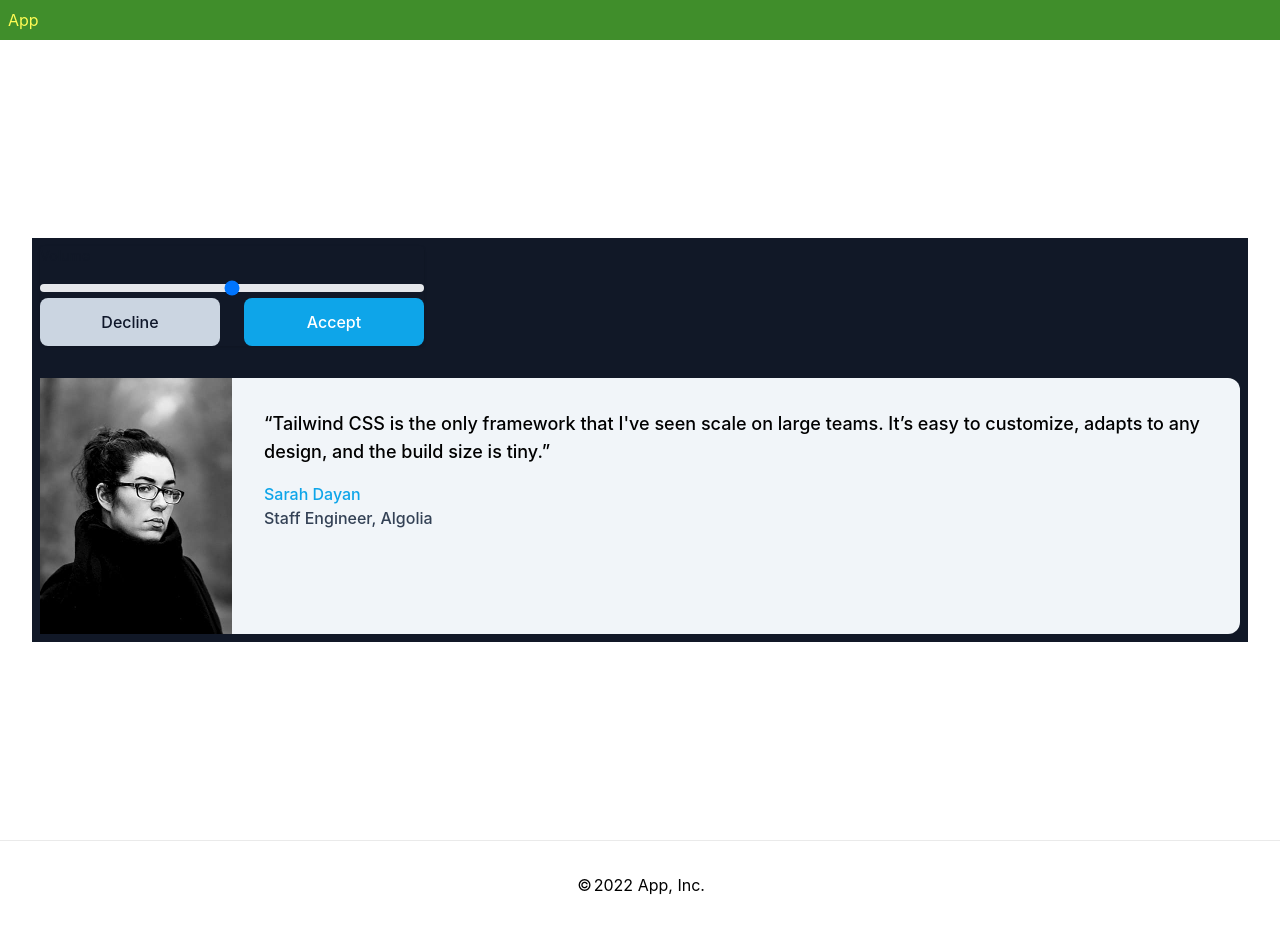
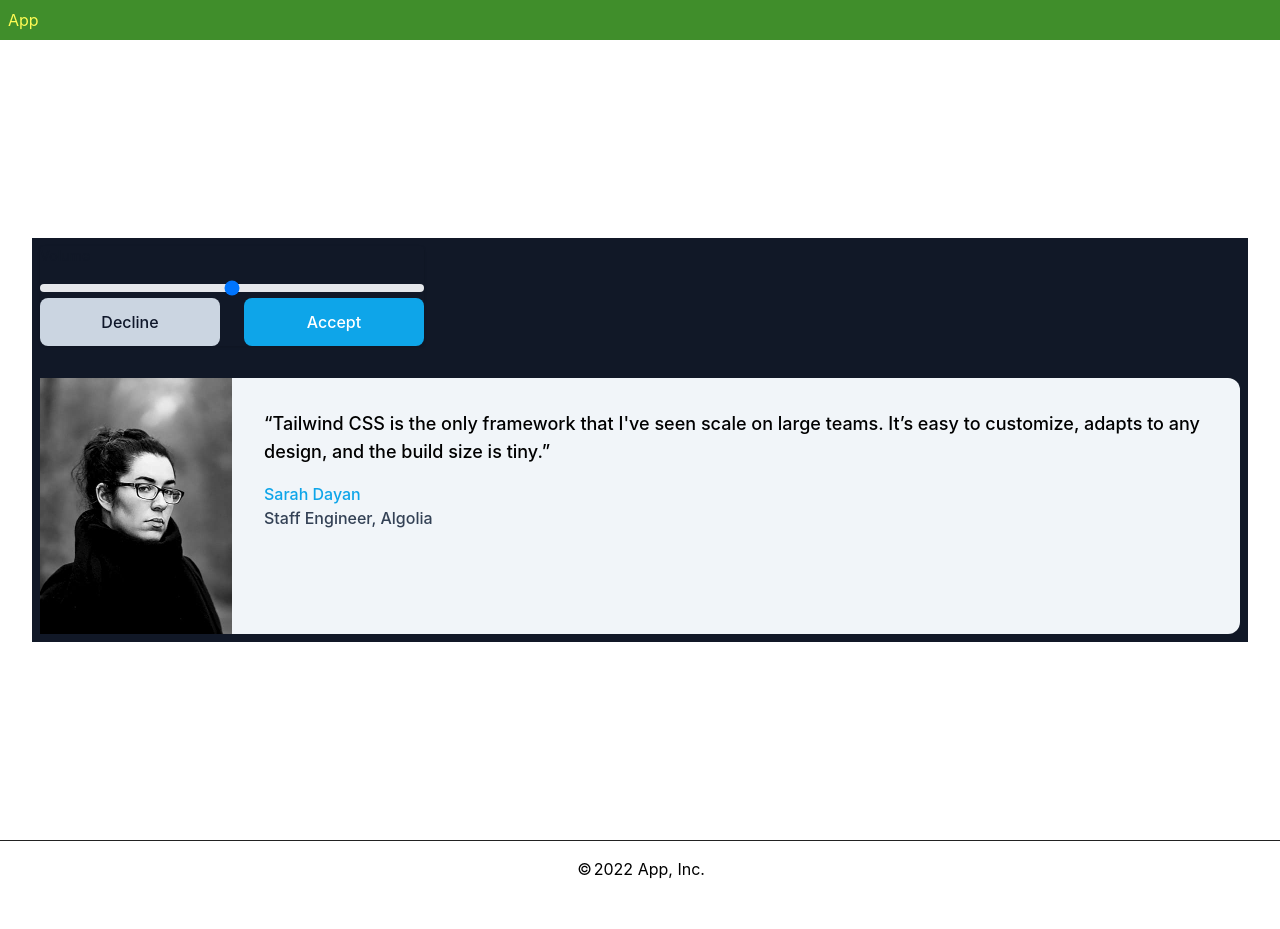
Before and after one commit to jey3dayo/nextjs-boilerplate, a Next.js app: page /example in a window 1280 px wide. After the commit the page ends 897 px from the top, so only its background shows below. Built offline with nearby package versions, Linux system fonts and the light colour scheme.

Commit message:
カラーパレットをロジカルに管理するように調整

```diff
--- a/styles/Footer.module.css
+++ b/styles/Footer.module.css
@@ -1,29 +1,14 @@
 .footer {
   display: flex;
   flex: 1;
-  padding: 2rem 0;
-  border-top: 1px solid #eaeaea;
+  padding: 1rem 0;
+  border-top: 1px solid var(--border-color-black);
   justify-content: center;
   align-items: center;
 }
 
-.footer a {
-  display: flex;
-  justify-content: center;
-  align-items: center;
-  flex-grow: 1;
-}
-
-.logo {
-  height: 1em;
-  margin-left: 0.5rem;
-}
-
 @media (prefers-color-scheme: dark) {
   .footer {
-    border-color: #222;
-  }
-  .logo img {
-    filter: invert(1);
+    border-color: var(--border-color-white);
   }
 }
--- a/styles/colors.ts
+++ b/styles/colors.ts
@@ -1,6 +1,8 @@
+const palette = require('tailwindcss/colors');
+
 const colors = {
-  primary: '#408E2B',
-  secondary: '#FEFB54',
+  primary: palette.teal['700'],
+  secondary: palette.yellow['200'],
 };
 
-module.exports = colors;
+module.exports = (colors.__esModule ? colors : { default: colors }).default;
--- a/styles/globals.css
+++ b/styles/globals.css
@@ -2,6 +2,11 @@
 @tailwind base;
 @tailwind components;
 @tailwind utilities;
+
+:root {
+  --border-color-white: #eaeaea;
+  --border-color-black: #222;
+}
 
 html,
 body {
--- a/styles/index.ts
+++ b/styles/index.ts
@@ -3,7 +3,6 @@ const colors = require('styles/colors');
 type Palette = {
   primary: string;
   secondary: string;
-  [key: string]: string;
 };
 
 export const palette: Palette = colors;
```
